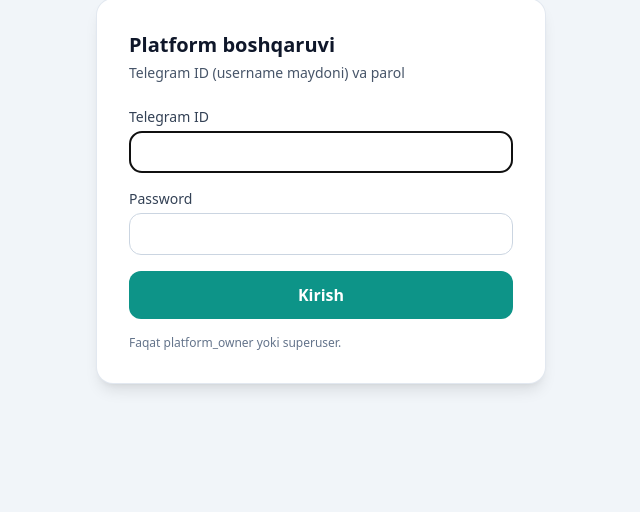
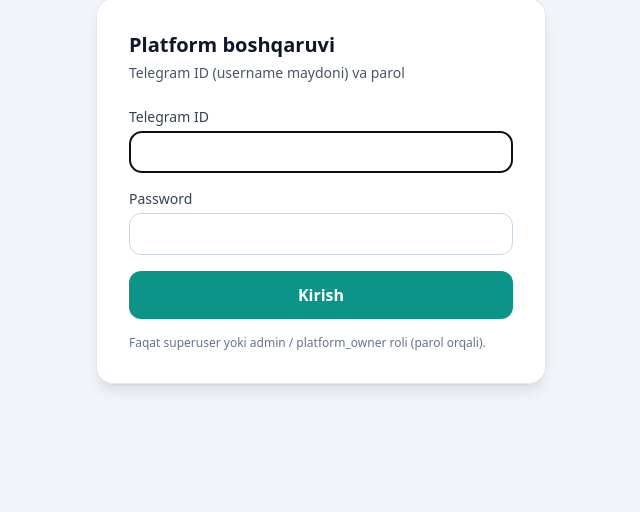
Before and after one commit to Rashidov21/miniapp_marketplace, a Django app: page /platform/login/ in a window 1280 px wide. Shown: the part 209-721 px from the top of the page, without its empty margins (319-959 px from the left). Run offline with Django 5.2, Linux system fonts and the light colour scheme; some libraries are stand-ins or nearby versions.

Commit message:
Update login.html

```diff
--- a/templates/platform/login.html
+++ b/templates/platform/login.html
@@ -31,7 +31,7 @@
         {% trans "Kirish" %}
       </button>
     </form>
-    <p class="mt-4 text-xs text-slate-500">{% trans "Faqat platform_owner yoki superuser." %}</p>
+    <p class="mt-4 text-xs text-slate-500">{% trans "Faqat superuser yoki admin / platform_owner roli (parol orqali)." %}</p>
   </div>
 </body>
 </html>
```
